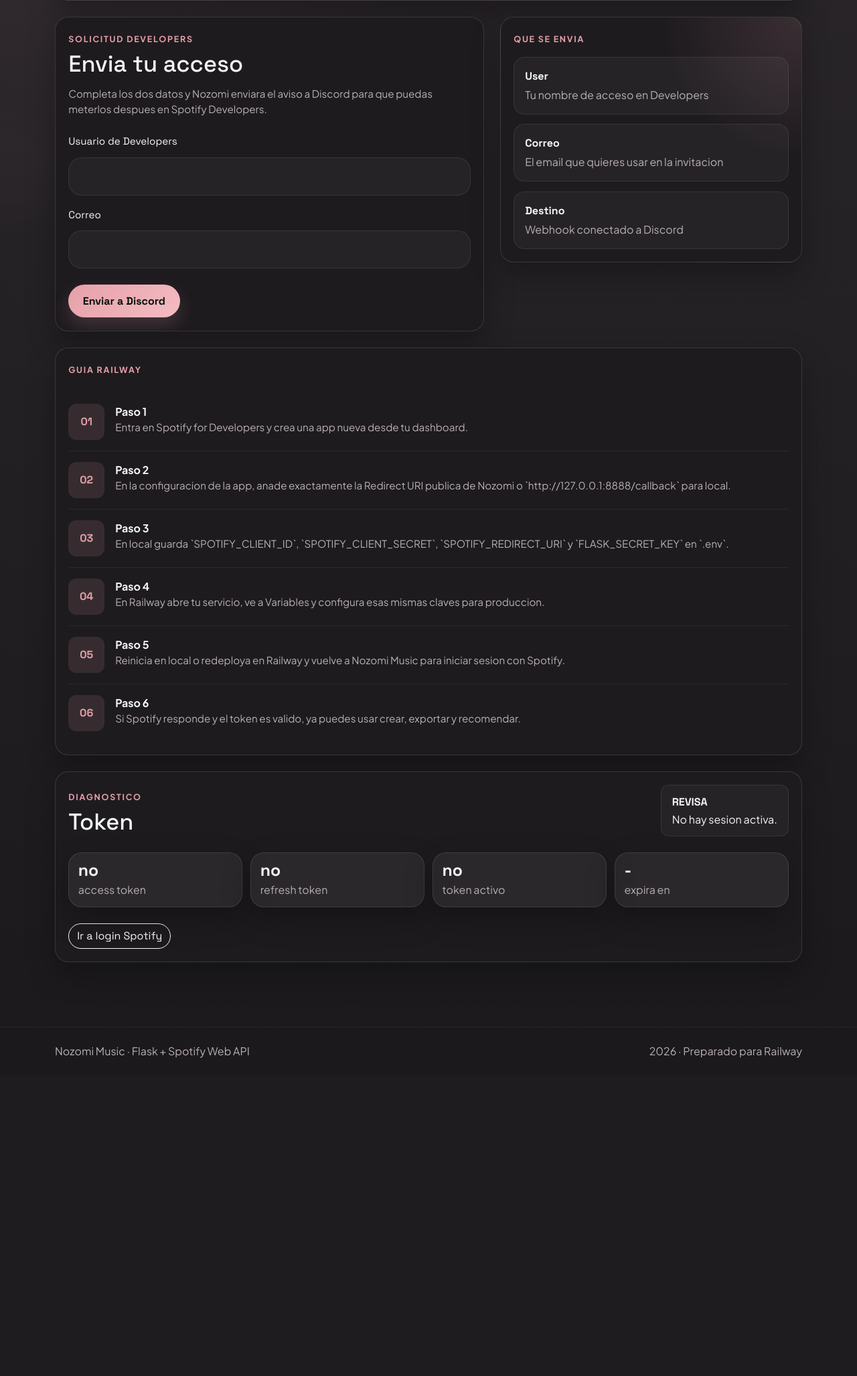
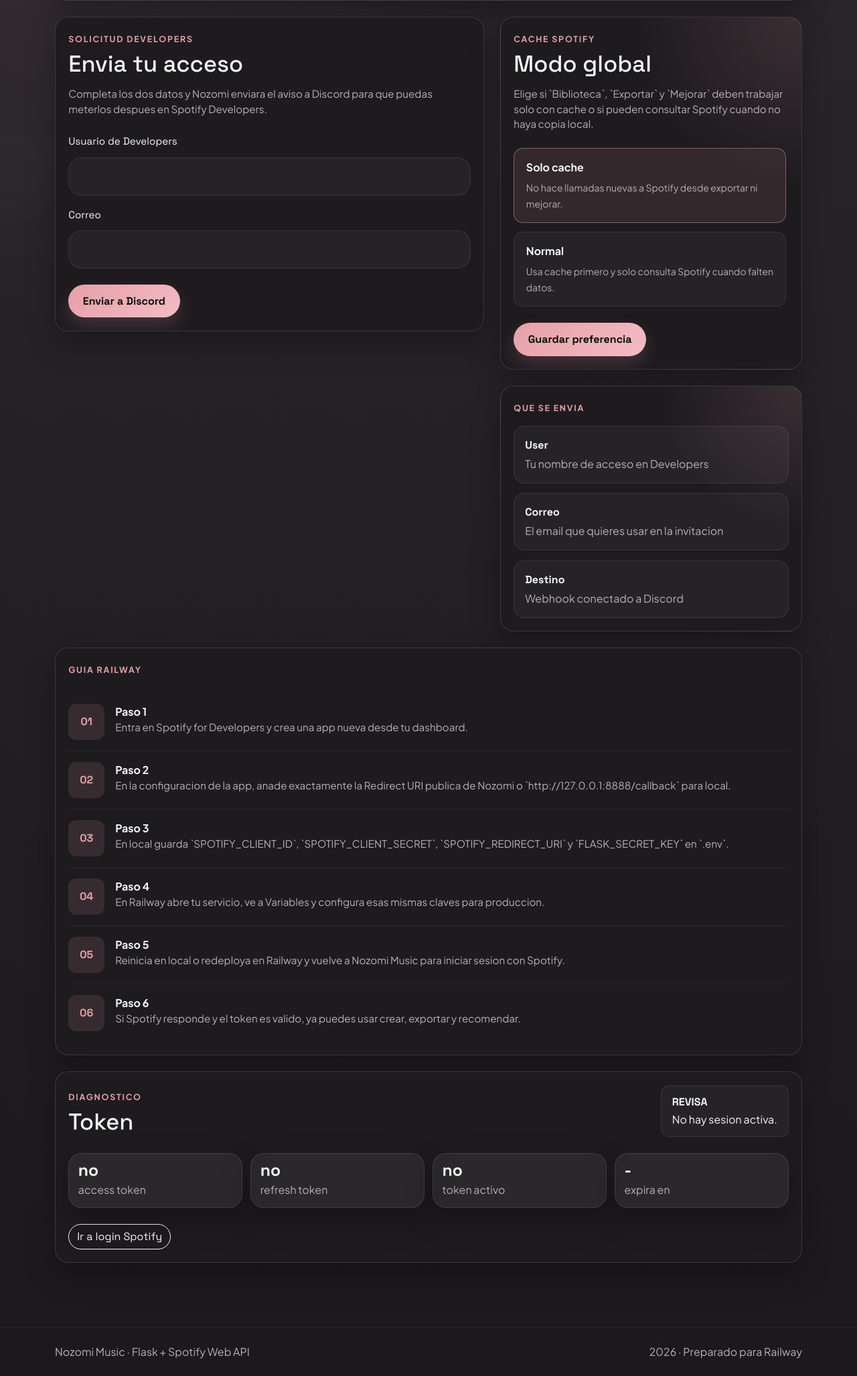
Before and after one commit to VaC306/nozomi-music-app, a Flask app: page /profile in a window 1280 px wide. Shown: the part 387-2442 px from the top of the page at 67% size. Before the commit the page ends 1967 px from the top, so only its background shows below. Run offline with Flask 3, Linux system fonts and the light colour scheme.

Commit message:
profile page changes

```diff
--- a/templates/profile.html
+++ b/templates/profile.html
@@ -66,6 +66,36 @@
   </div>
 
   <div class="col-xl-5">
+    <div class="content-panel request-side-panel h-100 mb-4">
+      <span class="eyebrow">Cache Spotify</span>
+      <h2 class="section-title mt-2">Modo global</h2>
+      <p class="panel-copy mt-3">Elige si `Biblioteca`, `Exportar` y `Mejorar` deben trabajar solo con cache o si pueden consultar Spotify cuando no haya copia local.</p>
+
+      <form method="post" class="playlist-form mt-4">
+        <input type="hidden" name="form_action" value="cache_preferences">
+
+        <div class="playlist-picker mb-4">
+          <label class="playlist-option">
+            <input type="radio" name="cache_mode" value="cache_only" {% if cache_mode == 'cache_only' %}checked{% endif %}>
+            <span class="playlist-option-body">
+              <strong>Solo cache</strong>
+              <small>No hace llamadas nuevas a Spotify desde exportar ni mejorar.</small>
+            </span>
+          </label>
+
+          <label class="playlist-option">
+            <input type="radio" name="cache_mode" value="normal" {% if cache_mode == 'normal' %}checked{% endif %}>
+            <span class="playlist-option-body">
+              <strong>Normal</strong>
+              <small>Usa cache primero y solo consulta Spotify cuando falten datos.</small>
+            </span>
+          </label>
+        </div>
+
+        <button type="submit" class="btn btn-spotify">Guardar preferencia</button>
+      </form>
+    </div>
+
     <div class="content-panel request-side-panel h-100">
       <span class="eyebrow">Que se envia</span>
       <div class="request-preview mt-3">
```
